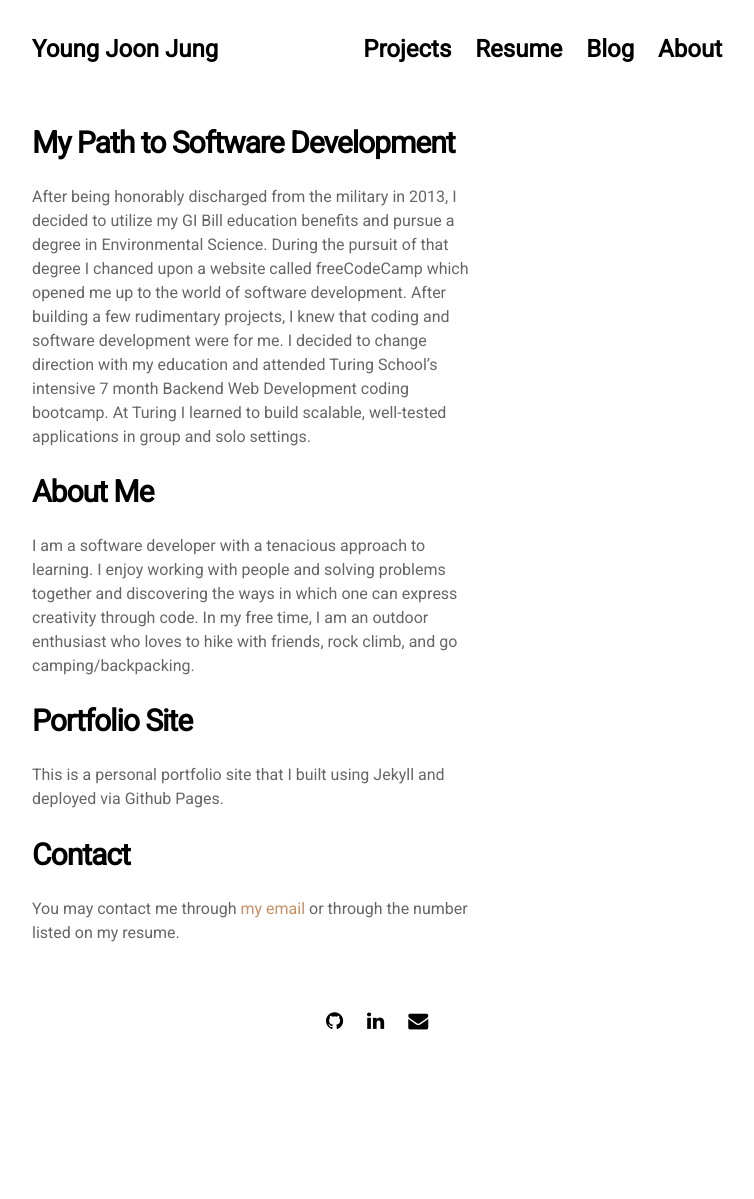
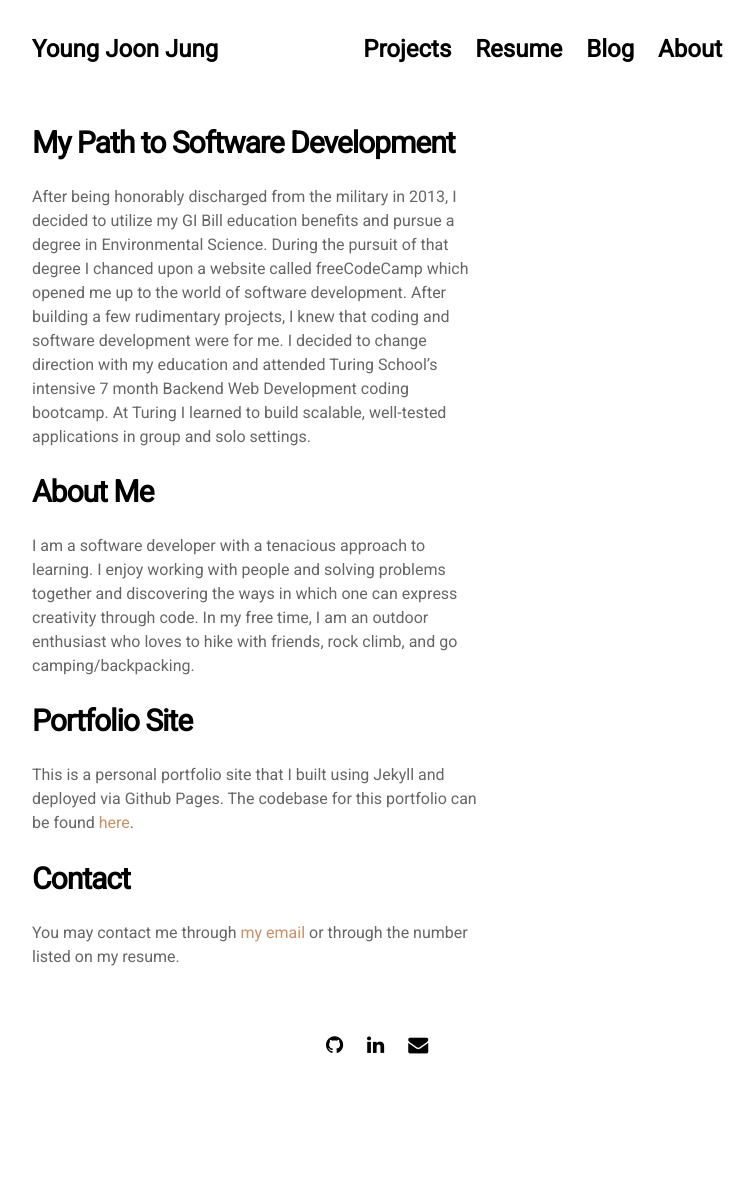
Before and after one commit to seoulstice/seoulstice.github.io, a Jekyll site: the page built from pages/about.html, in a window 1280 px wide. Shown: the whole page, without its empty margins (263-1017 px from the left). Built offline with Jekyll 4.4.1, drawn with Linux system fonts in a browser that asks for light colours; nearby versions of some CDN libraries; before the commit the page ends 1175 px from its top, so only the background shows below that.

```diff
--- a/_data/settings.yml
+++ b/_data/settings.yml
@@ -21,7 +21,7 @@ about: >
 
   # Portfolio Site
 
-  This is a personal portfolio site that I built using Jekyll and deployed via Github Pages.
+  This is a personal portfolio site that I built using Jekyll and deployed via Github Pages.  The codebase for this portfolio can be found [here](https://github.com/seoulstice/seoulstice.github.io).
 
   # Contact
 
@@ -31,8 +31,8 @@ about: >
 # Work Section
 
 projects:
+- {name: 'Adop Shop', folder: 'adop-shop', file: 'projects/adop-shop.html'}
 - {name: 'Reading List', folder: 'reading-list', file: 'projects/reading-list.html'}
-- {name: 'Adop Shop', folder: 'adop-shop', file: 'projects/adop-shop.html'}
 - {name: 'Motorcycle Corral Finder', folder: 'moto-corral', file: 'projects/moto-corral.html'}
 - {name: 'Budget App', folder: 'budget-app', file: 'projects/budget-app.html'}
 - {name: 'Battleship', folder: 'battleship', file: 'projects/battleship.html'}
```
